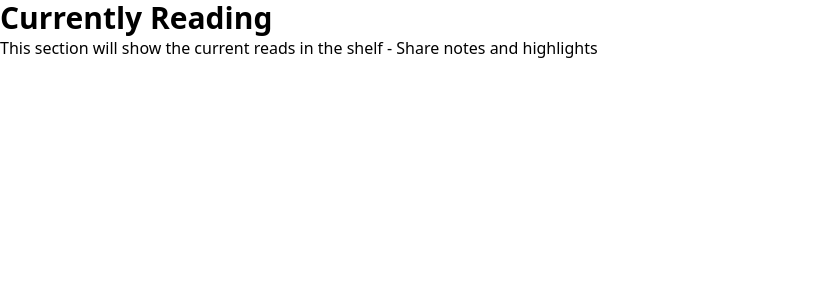
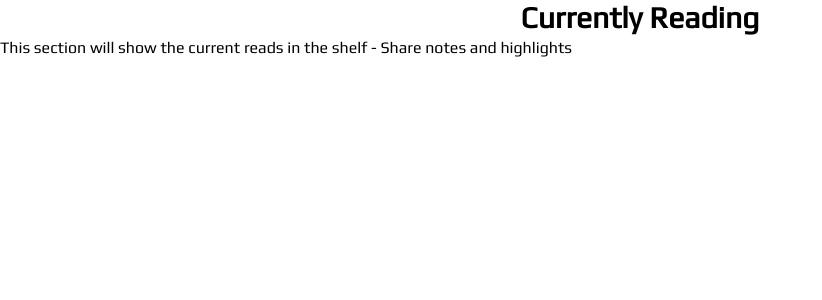
Before and after one commit to anushas-dev/time-scribe, a Next.js app: page /currently-reading in a window 1280 px wide. Shown: the top 300 px of the page, without its empty margins (0-822 px from the left). Built offline with nearby package versions, Linux system fonts and the light colour scheme.

Commit message:
added custom font family - Play

```diff
--- a/app/currently-reading/page.tsx
+++ b/app/currently-reading/page.tsx
@@ -1,6 +1,8 @@
 export default function Page() {
-    return <>
-      <h1 className="text-3xl font-bold">Currently Reading</h1>
+  return <>
+    <div className="body-font font-play">
+      <h1 className="text-3xl font-bold text-center">Currently Reading</h1>
       <p>This section will show the current reads in the shelf - Share notes and highlights</p>
-    </>
-  }
+    </div>
+  </>
+}
--- a/app/dashboard/page.tsx
+++ b/app/dashboard/page.tsx
@@ -1,6 +1,8 @@
 export default function Page() {
   return <>
-    <h1 className="text-3xl font-bold">Dashboard</h1>
-    <p>This dashboard will reflect the percentage of books of the different genres currently present in the library</p>
+    <div className="body-font font-play">
+      <h1 className="text-3xl font-bold text-center">Dashboard</h1>
+      <p>This dashboard will reflect the percentage of books of the different genres currently present in the library</p>
+    </div>
   </>
 }
--- a/app/globals.css
+++ b/app/globals.css
@@ -1,3 +1,9 @@
+@import url('https://fonts.googleapis.com/css2?family=Play&display=swap');
 @tailwind base;
 @tailwind components;
 @tailwind utilities;
+
+@font-face {
+    font-family: "Play";
+    src: url("../assets/fonts/Play-Regular.ttf");
+  }
--- a/app/page.tsx
+++ b/app/page.tsx
@@ -1,3 +1,12 @@
+import Image from "next/image";
+
 export default function Page() {
-  return <h1 className="text-3xl font-bold">Welcome to Anusha's Library!</h1>
+  return <>
+    <div className="bg-green-600 body-font font-play">
+      <div className="text-3xl font-bold text-center">Welcome to Anusha's Library</div>
+      <div className="grid grid-cols-10 gap-2">
+
+      </div>
+    </div>
+  </>
 }
--- a/tailwind.config.js
+++ b/tailwind.config.js
@@ -9,7 +9,9 @@ module.exports = {
     "./src/**/*.{js,ts,jsx,tsx,mdx}",
   ],
   theme: {
-    extend: {},
-  },
-  plugins: [],
+    fontFamily: {
+      play: ['Play']
+    },
+    plugins: [],
+  }
 }
```
Also changed, not shown: assets/fonts/Play-Bold.ttf (added), assets/fonts/Play-Regular.ttf (added).
